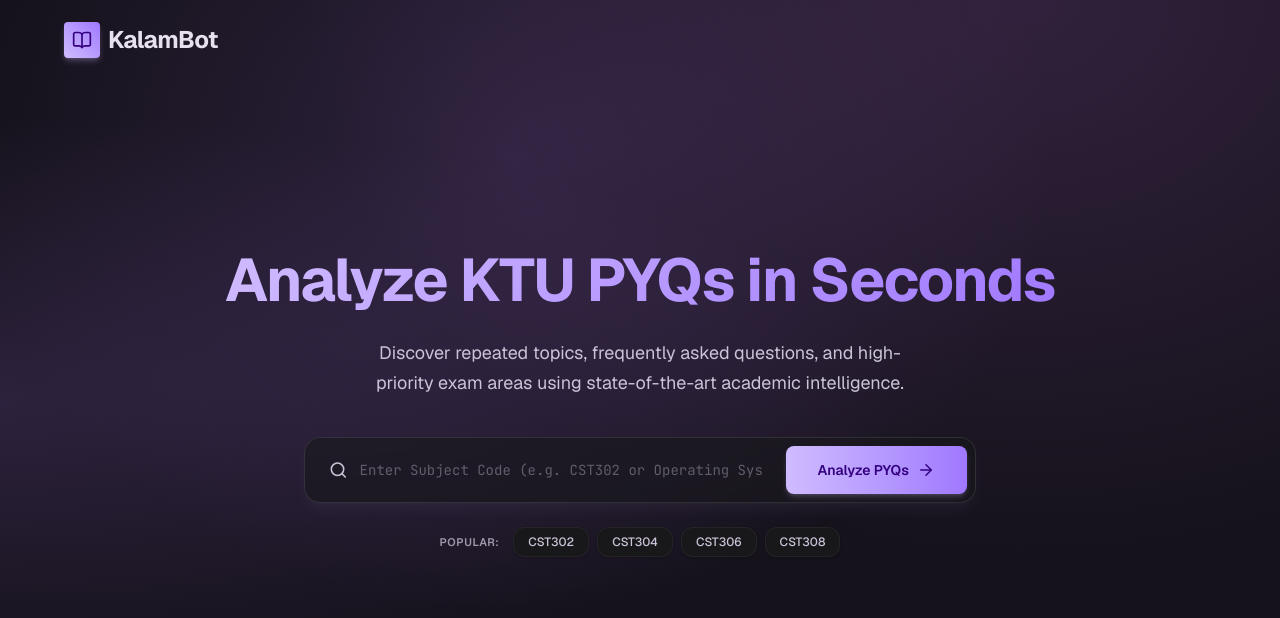
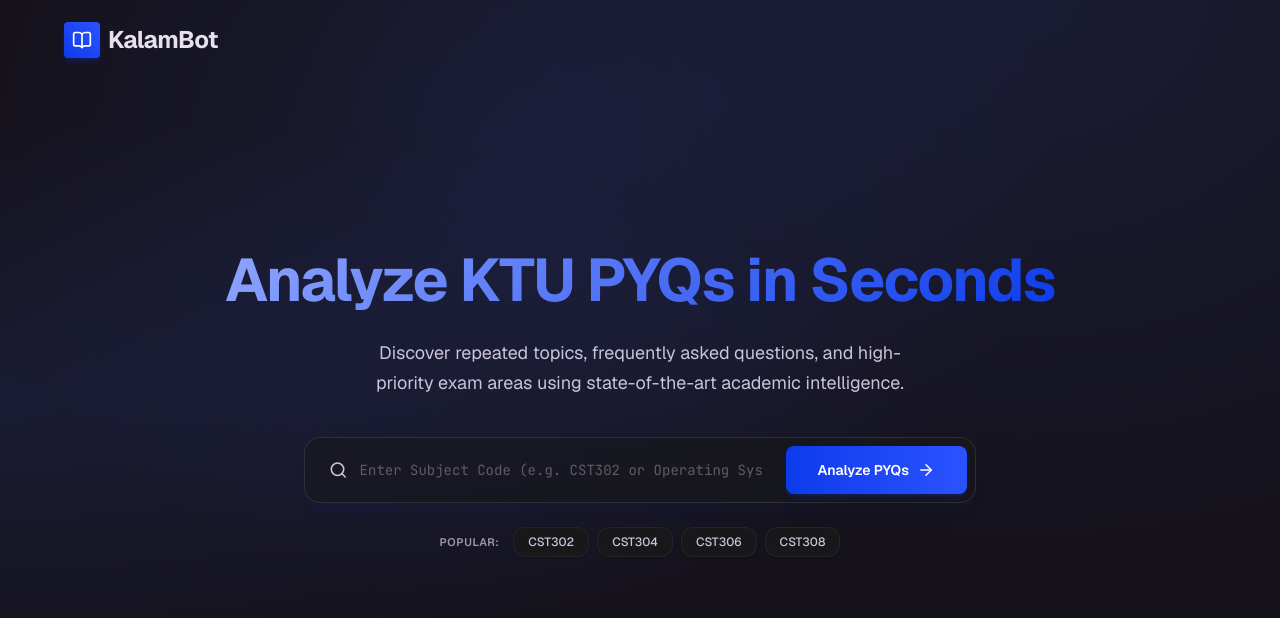
Before and after one commit to monke-kami/babel, a React (Vite) app in the folder frontend/: page / in a window 1280 px wide. Shown: the top 618 px of the page. Built offline with nearby package versions, Linux system fonts and the light colour scheme.

Commit message:
change primary color to royal blue

```diff
--- a/frontend/src/index.css
+++ b/frontend/src/index.css
@@ -9,12 +9,12 @@
   --font-mono: "JetBrains Mono", monospace;
 
   --color-surface-container-high: #2c2832;
-  --color-on-primary-container: #340080;
-  --color-surface-tint: #d0bcff;
-  --color-on-primary: #3c0091;
+  --color-on-primary-container: #ffffff;
+  --color-surface-tint: #0C3BEB;
+  --color-on-primary: #ffffff;
   --color-on-secondary: #303033;
   --color-on-error-container: #ffdad6;
-  --color-primary: #d0bcff;
+  --color-primary: #0C3BEB;
   --color-error: #ffb4ab;
   --color-surface-container-low: #1d1a23;
   --color-on-tertiary-container: #00311f;
@@ -26,14 +26,14 @@
   --color-secondary-fixed-dim: #c8c5ca;
   --color-inverse-on-surface: #322f39;
   --color-surface: #15121b;
-  --color-on-primary-fixed: #23005c;
+  --color-on-primary-fixed: #000f66;
   --color-on-tertiary-fixed-variant: #005236;
-  --color-primary-fixed-dim: #d0bcff;
+  --color-primary-fixed-dim: #0C3BEB;
   --color-outline: #958ea0;
   --color-on-tertiary-fixed: #002113;
   --color-secondary-container: #47464a;
   --color-on-error: #690005;
-  --color-primary-container: #a078ff;
+  --color-primary-container: #2b52ff;
   --color-surface-dim: #15121b;
   --color-on-surface-variant: #cbc3d7;
   --color-inverse-surface: #e7e0ed;
@@ -46,14 +46,14 @@
   --color-tertiary: #4edea3;
   --color-tertiary-container: #00a572;
   --color-tertiary-fixed-dim: #4edea3;
-  --color-inverse-primary: #6d3bd7;
+  --color-inverse-primary: #8da2ff;
   --color-error-container: #93000a;
-  --color-on-primary-fixed-variant: #5516be;
+  --color-on-primary-fixed-variant: #001eb3;
   --color-on-secondary-fixed-variant: #47464a;
   --color-on-secondary-container: #b6b4b8;
   --color-on-tertiary: #003824;
   --color-background: #15121b;
-  --color-primary-fixed: #e9ddff;
+  --color-primary-fixed: #dbe2ff;
   --color-surface-container-lowest: #0f0d15;
 
   --spacing-stack-md: 16px;
@@ -75,9 +75,9 @@
 .mesh-bg {
   background-color: #15121b;
   background-image:
-    radial-gradient(at 40% 20%, hsla(267,100%,74%,0.15) 0px, transparent 50%),
-    radial-gradient(at 80% 0%, hsla(280,100%,74%,0.15) 0px, transparent 50%),
-    radial-gradient(at 0% 50%, hsla(267,100%,74%,0.15) 0px, transparent 50%);
+    radial-gradient(at 40% 20%, hsla(227,90%,60%,0.12) 0px, transparent 50%),
+    radial-gradient(at 80% 0%, hsla(227,90%,60%,0.12) 0px, transparent 50%),
+    radial-gradient(at 0% 50%, hsla(227,90%,60%,0.12) 0px, transparent 50%);
   background-attachment: fixed;
 }
 
@@ -100,7 +100,7 @@
 }
 
 .text-gradient {
-  background: linear-gradient(135deg, #d0bcff 0%, #a078ff 100%);
+  background: linear-gradient(135deg, #8fa5ff 0%, #0c3beb 100%);
   -webkit-background-clip: text;
   -webkit-text-fill-color: transparent;
   background-clip: text;
```
